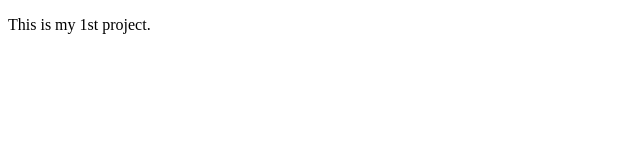
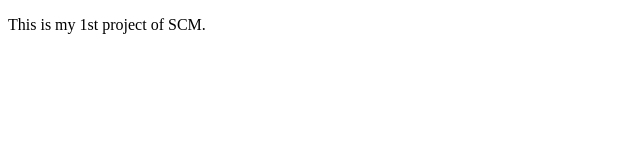
Before and after one commit to LaibaNoren/FirstGithubRepo-2022-ag-8078-, a plain HTML site: page index.html in a window 1280 px wide. Shown: the full height of the page, 0-640 px from the left. Drawn offline with Linux system fonts and the light colour scheme.

Commit message:
Update index.html

```diff
--- a/index.html
+++ b/index.html
@@ -6,7 +6,7 @@
   </head>
   <body>
     <p>
-      This is my 1st project.
+      This is my 1st project of SCM.
     </p>
 
   </body>
```
